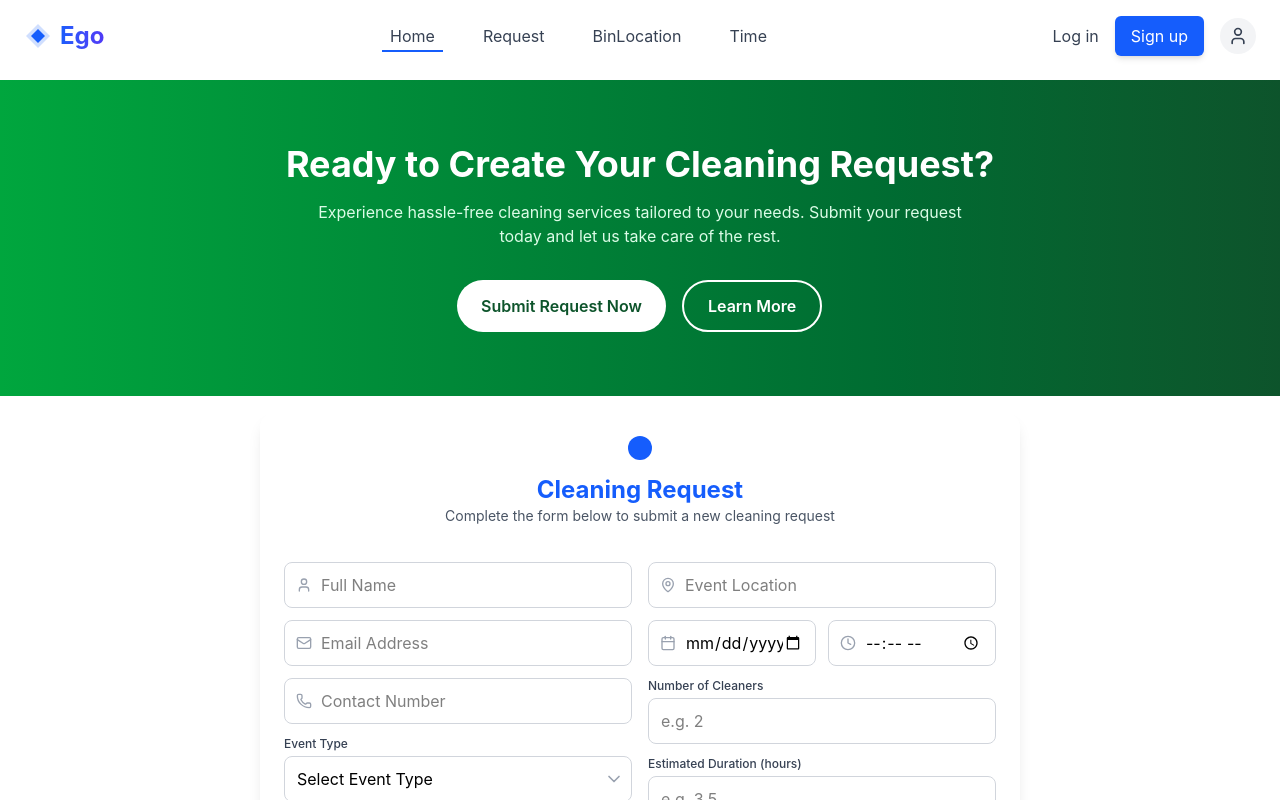
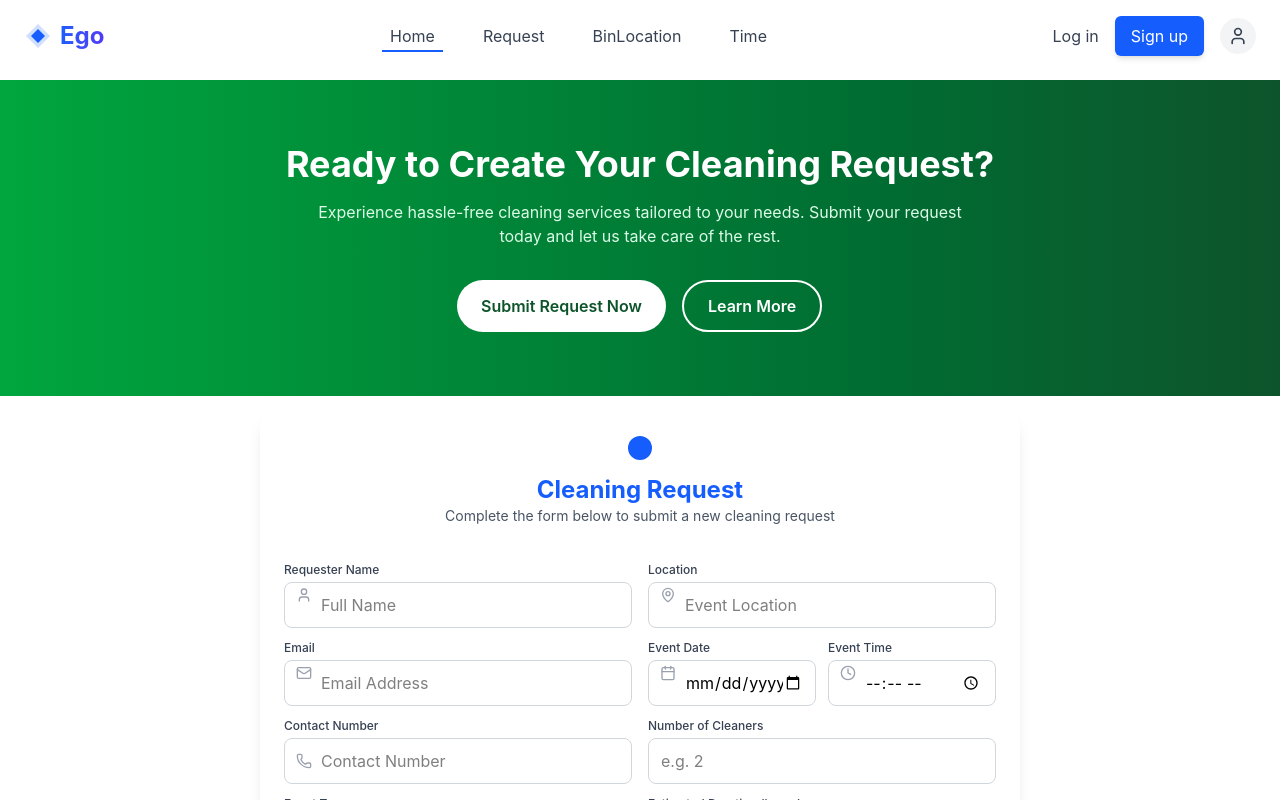
Before and after one commit to Aravinda-99/E_Garbage_Management_System, a React (Vite) app in the folder client/Client/: page /RequestPage in a window 1280 px wide. Shown: the top 800 px of the page. Built offline with nearby package versions, Linux system fonts and the light colour scheme.

Commit message:
Update Request Form

```diff
--- a/client/Client/src/Components/RequestPage/requestPageComponent/RequestForm.jsx
+++ b/client/Client/src/Components/RequestPage/requestPageComponent/RequestForm.jsx
@@ -158,6 +158,7 @@ const RequestForm = ({ onSubmit, initialData = {} }) => {
         <div className={`w-1/2 flex flex-col gap-3 transition-all duration-1000 delay-200 ${isVisible ? 'opacity-100 translate-x-0' : 'opacity-0 -translate-x-8'}`}>
           <div className="col-span-2">
             <label className="relative block">
+              <div className="text-xs font-medium text-gray-700 mb-1">Requester Name</div>
               <div className="flex items-center absolute left-3 top-1/2 -translate-y-1/2 text-gray-400">
                 <User className="w-4 h-4 mr-1" />
               </div>
@@ -175,6 +176,7 @@ const RequestForm = ({ onSubmit, initialData = {} }) => {
 
           <div className="col-span-2">
             <label className="relative block">
+              <div className="text-xs font-medium text-gray-700 mb-1">Email</div>
               <div className="flex items-center absolute left-3 top-1/2 -translate-y-1/2 text-gray-400">
                 <Mail className="w-4 h-4 mr-1" />
               </div>
@@ -190,7 +192,7 @@ const RequestForm = ({ onSubmit, initialData = {} }) => {
             {errors.email && <p className="text-xs text-red-500 mt-1">{errors.email}</p>}
           </div>
 
-          <div>
+          {/* <div>
             <label className="relative block">
               <div className="flex items-center absolute left-3 top-1/2 -translate-y-1/2 text-gray-400">
                 <Phone className="w-4 h-4 mr-1" />
@@ -203,6 +205,26 @@ const RequestForm = ({ onSubmit, initialData = {} }) => {
                 className={`w-full pl-9 pr-3 py-2.5 outline-none border ${errors.contactNumbers ? 'border-red-400' : 'border-gray-300'} rounded-lg transition-all duration-300`}
                 placeholder="Contact Number"
               />
+            </label>
+            {errors.contactNumbers && <p className="text-xs text-red-500 mt-1">{errors.contactNumbers}</p>}
+          </div> */}
+
+          <div>
+            <label className="relative block">
+              <div className="text-xs font-medium text-gray-700 mb-1">Contact Number</div>
+              <div className="relative">
+                <div className="flex items-center absolute left-3 top-1/2 -translate-y-1/2 text-gray-400">
+                  <Phone className="w-4 h-4 mr-1" />
+                </div>
+                <input
+                  type="text"
+                  name="contactNumbers"
+                  value={formData.contactNumbers}
+                  onChange={handleChange}
+                  className={`w-full pl-9 pr-3 py-2.5 outline-none border ${errors.contactNumbers ? 'border-red-400' : 'border-gray-300'} rounded-lg transition-all duration-300`}
+                  placeholder="Contact Number"
+                />
+              </div>
             </label>
             {errors.contactNumbers && <p className="text-xs text-red-500 mt-1">{errors.contactNumbers}</p>}
           </div>
@@ -234,6 +256,7 @@ const RequestForm = ({ onSubmit, initialData = {} }) => {
         <div className={`w-1/2 flex flex-col gap-3 transition-all duration-1000 delay-400 ${isVisible ? 'opacity-100 translate-x-0' : 'opacity-0 translate-x-8'}`}>
           <div>
             <label className="relative block">
+              <div className="text-xs font-medium text-gray-700 mb-1">Location</div>
               <div className="flex items-center absolute left-3 top-1/2 -translate-y-1/2 text-gray-400">
                 <MapPin className="w-4 h-4 mr-1" />
               </div>
@@ -252,6 +275,7 @@ const RequestForm = ({ onSubmit, initialData = {} }) => {
           <div className="grid grid-cols-2 gap-3">
             <div className="col-span-1">
               <label className="relative block">
+                <div className="text-xs font-medium text-gray-700 mb-1">Event Date</div>
                 <div className="flex items-center absolute left-3 top-1/2 -translate-y-1/2 text-gray-400">
                   <Calendar className="w-4 h-4 mr-1" />
                 </div>
@@ -269,6 +293,7 @@ const RequestForm = ({ onSubmit, initialData = {} }) => {
 
             <div className="col-span-1">
               <label className="relative block">
+                <div className="text-xs font-medium text-gray-700 mb-1">Event Time</div>
                 <div className="flex items-center absolute left-3 top-1/2 -translate-y-1/2 text-gray-400">
                   <Clock className="w-4 h-4 mr-1" />
                 </div>
@@ -319,18 +344,15 @@ const RequestForm = ({ onSubmit, initialData = {} }) => {
       <button
         type="submit"
         disabled={isSubmitting}
-        className={`${
-          isSubmitting ? 'bg-blue-400 cursor-not-allowed' : 'bg-blue-600 hover:bg-blue-700'
-        } text-white py-3 px-4 rounded-lg font-medium flex items-center justify-center transition-all duration-500 mt-2 ${
-          isVisible ? 'opacity-100 translate-y-0' : 'opacity-0 translate-y-8'
-        } delay-500`}
+        className={`${isSubmitting ? 'bg-blue-400 cursor-not-allowed' : 'bg-blue-600 hover:bg-blue-700'
+          } text-white py-3 px-4 rounded-lg font-medium flex items-center justify-center transition-all duration-500 mt-2 ${isVisible ? 'opacity-100 translate-y-0' : 'opacity-0 translate-y-8'
+          } delay-500`}
       >
         {isSubmitting ? 'Submitting...' : 'Submit Request'}
       </button>
 
-      <p className={`text-center text-sm text-gray-600 mt-2 transition-all duration-700 ${
-        isVisible ? 'opacity-100 translate-y-0' : 'opacity-0 translate-y-4'
-      } delay-600`}>
+      <p className={`text-center text-sm text-gray-600 mt-2 transition-all duration-700 ${isVisible ? 'opacity-100 translate-y-0' : 'opacity-0 translate-y-4'
+        } delay-600`}>
         View your existing requests{' '}
         <a href="#" className="text-blue-600 hover:underline font-medium">
           here
```
